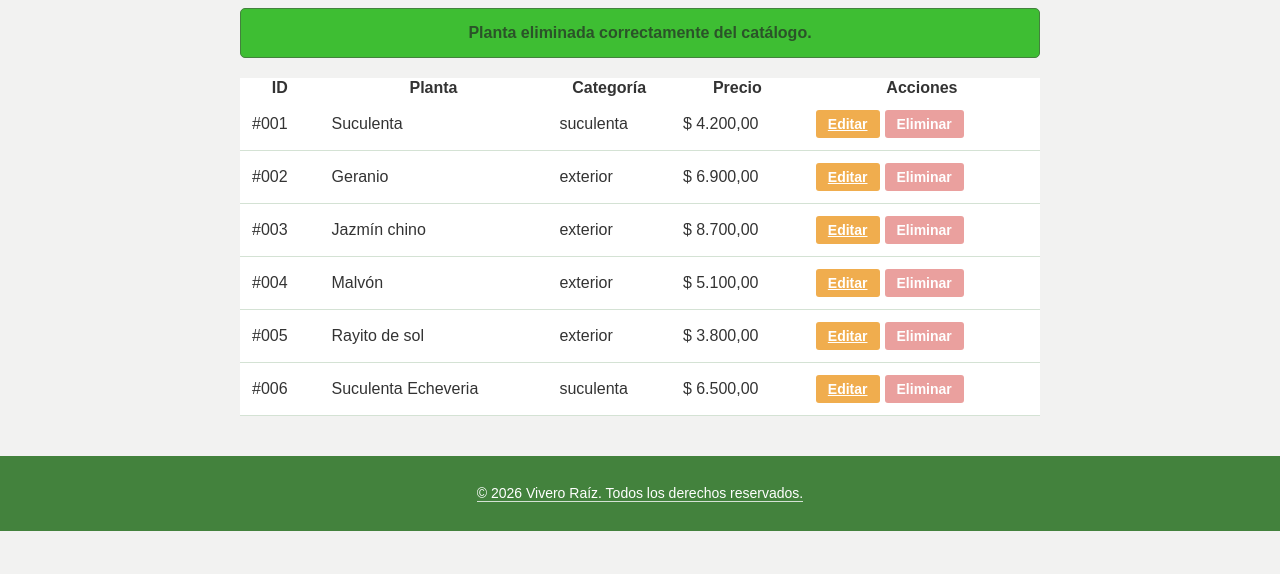
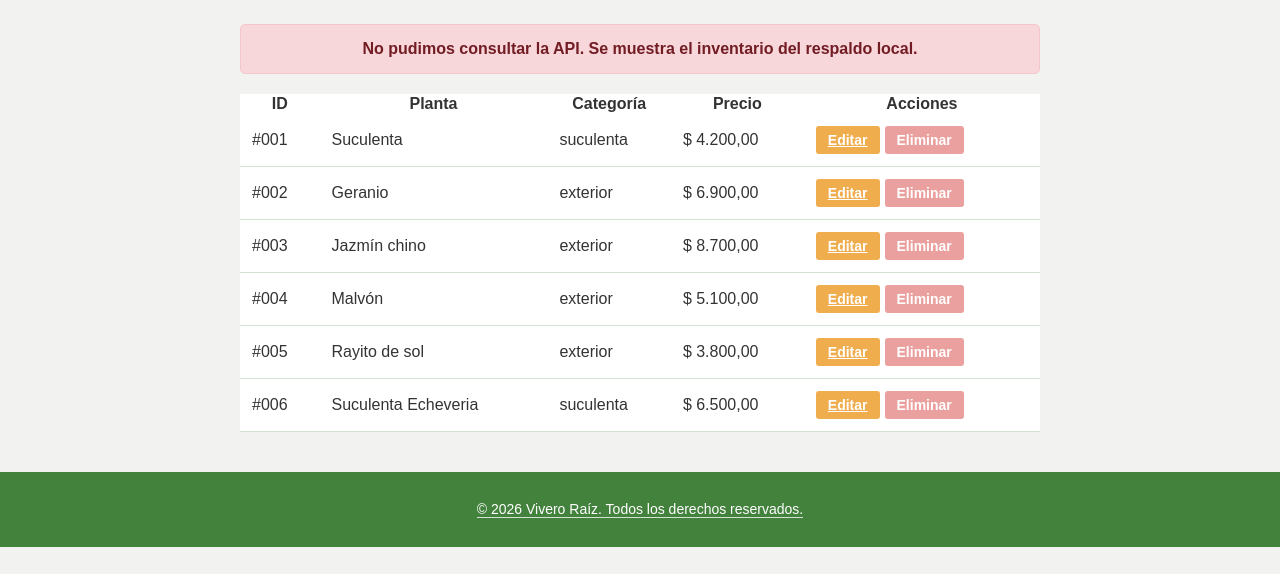
Before and after one commit to FrancoStormex/vivero-raiz, a plain HTML site: page listado.html in a window 1280 px wide. Shown: the part 226-800 px from the top of the page. Drawn offline with Linux system fonts and the light colour scheme; no server answers.

Commit message:
feat: modify listado.js and listado.html for use MockAPI

```diff
--- a/js/listado.js
+++ b/js/listado.js
@@ -1,7 +1,9 @@
 "use strict";
 
 const tablaPlantas = document.getElementById("tabla-plantas");
+const estadoApiListado = document.getElementById("estado-api-listado");
 
+/* entrega 8
 if(tablaPlantas) {
     function crearCelda(texto) {
         const celda = document.createElement("td");
@@ -44,4 +46,81 @@ if(tablaPlantas) {
     }
 
     mostrarListado();
+} */
+
+if (tablaPlantas && estadoApiListado) {
+    function crearCelda(texto) {
+        const celda = document.createElement("td");
+        celda.textContent = texto;
+        return celda;
+    }
+
+    function crearFila(planta) {
+        const fila = document.createElement("tr");
+
+        const id = crearCelda("#" + String(planta.id).padStart(3, "0"));
+        const nombre = crearCelda(planta.nombre);
+        const categoria = crearCelda(planta.categoria);
+        const precio = crearCelda(formatearPrecio(planta.precio));
+
+        const acciones = document.createElement("td");
+        const editar = document.createElement("a");
+        editar.href = "planta-form.html?id=" + planta.id;
+        editar.className = "btn-accion btn-editar";
+        editar.textContent = "Editar";
+        editar.title = ".";
+
+        const eliminar = document.createElement("button");
+        eliminar.type = "button";
+        eliminar.className = "btn-accion btn-eliminar";
+        eliminar.textContent = "Eliminar";
+        eliminar.disabled = true;
+        eliminar.title = "."
+
+        acciones.append(editar, eliminar);
+        fila.append(id, nombre, categoria, precio, acciones);
+        return fila;
+    }
+
+    function mostrarMensajeTabla(texto) {
+        tablaPlantas.replaceChildren();
+        const fila = document.createElement("tr");
+        const celda = crearCelda(texto);
+        celda.colSpan = 5;
+        fila.appendChild(celda);
+        tablaPlantas.appendChild(fila);
+    }
+
+    function mostrarListado(datos) {
+        tablaPlantas.replaceChildren();
+
+        if (datos.length === 0) {
+            mostrarMensajeTabla("No hay plantas registradas.");
+            return;
+        }
+
+        datos.forEach(function (planta) {
+            tablaPlantas.appendChild(crearFila(planta));
+        })
+    }
+
+    async function iniciarListado() {
+        mostrarMensajeTabla("Cargando inventario...");
+        const resultado = await obtenerPlantas();
+
+        console.log("Resultado recibido por listado.js:", resultado);
+        console.log("¿Se utiliza respaldo?:", resultado.respaldo);
+        console.log("Plantas obtenidas:", resultado.datos);
+
+        if (resultado.respaldo) {
+            estadoApiListado.textContent = "No pudimos consultar la API. Se muestra el inventario del respaldo local.";
+            estadoApiListado.hidden = false;
+        } else {
+            estadoApiListado.hidden = true;
+        }
+
+        mostrarListado(resultado.datos);
+    }
+
+    iniciarListado();
 }
--- a/listado.html
+++ b/listado.html
@@ -8,6 +8,7 @@
     <link rel="stylesheet" href="./css/style.css">
     <script src="./js/validaciones.js" defer></script>
     <script src="./js/datos.js" defer></script>
+    <script src="./js/api.js" defer></script>
     <script src="./js/listado.js" defer></script>
 </head>
 
@@ -38,11 +39,9 @@
             </ul>
         </nav>
         <section>
-            <h2>Inventario de Plantas</h2>
+            <h1>Inventario de Plantas</h1>
 
-            <div class="alerta alerta-exito">
-                Planta eliminada correctamente del catálogo.
-            </div>
+            <p id="estado-api-listado" class="alerta alerta-error" role="status" aria-live="polite" hidden></p>
 
             <div style="overflow-x: auto;">
                 <table>
```
